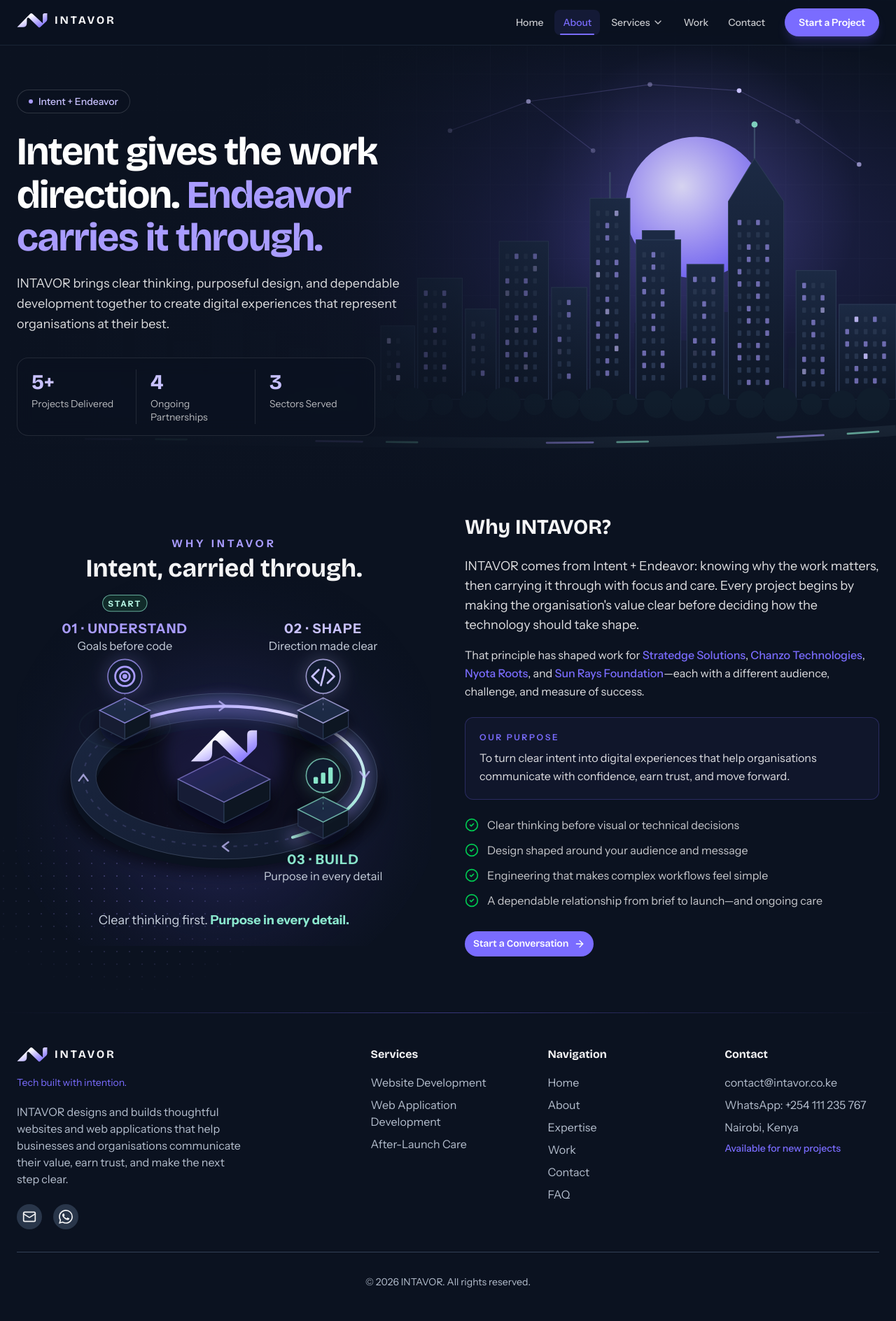
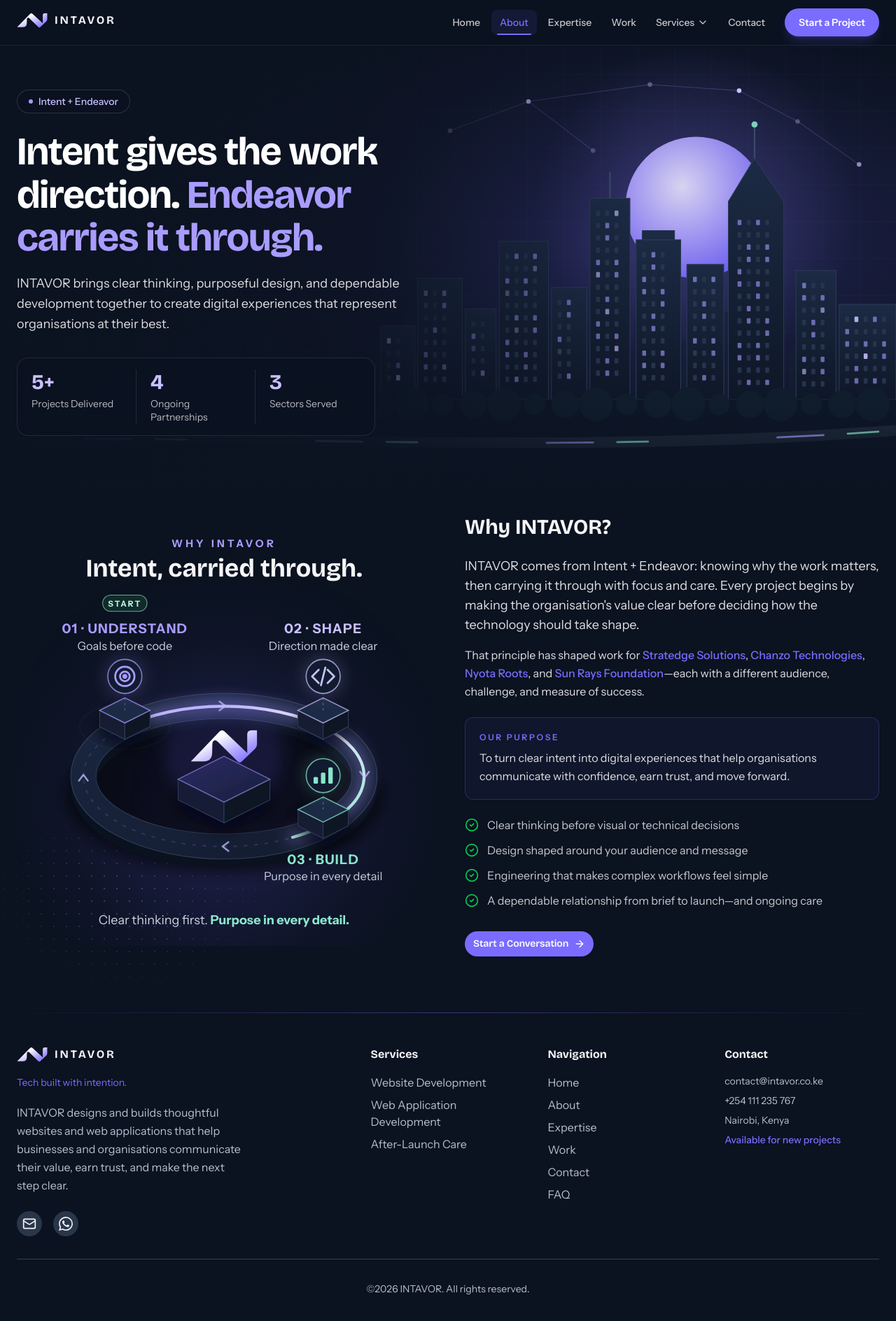
Before and after one commit to J-JMN/portfolio, a Next.js app: page /about in a window 1280 px wide. Shown: the top 1888 px of the page at 70% size. Built offline with nearby package versions, Linux system fonts and the light colour scheme.

Commit message:
better ui

```diff
--- a/components/layout/Footer.tsx
+++ b/components/layout/Footer.tsx
@@ -7,22 +7,22 @@ export default function Footer() {
   const currentYear = new Date().getFullYear();
 
   return (
-    <footer className="defer-render relative bg-background py-12">
+    <footer className="defer-render relative bg-background py-8 md:py-12">
       <GlowDivider />
       <div className="container mx-auto px-4 md:px-6">
-        <div className="grid grid-cols-1 gap-8 mb-8 md:grid-cols-5">
-          <div className="col-span-1 md:col-span-2">
+        <div className="mb-6 grid grid-cols-2 gap-x-5 gap-y-8 md:mb-8 md:grid-cols-5 md:gap-8">
+          <div className="order-1 col-span-2 text-center md:order-none md:col-span-2 md:text-left">
             <Link
               href="/"
-              className="mb-3 block"
+              className="mb-2 inline-block md:mb-3"
             >
               <BrandLogo />
             </Link>
-            <p className="mb-5 text-sm text-primary">{brandInfo.tagline}</p>
-            <p className="text-muted-foreground max-w-xs mb-6">
+            <p className="mb-3 text-sm text-primary md:mb-5">{brandInfo.tagline}</p>
+            <p className="mx-auto mb-4 max-w-md text-sm leading-relaxed text-muted-foreground md:mx-0 md:mb-6 md:max-w-xs md:text-base">
               {brandInfo.bio}
             </p>
-            <div className="flex gap-4">
+            <div className="flex justify-center gap-3 md:justify-start md:gap-4">
               {brandInfo.socials.map((social) => (
                 <a
                   key={social.name}
@@ -38,9 +38,9 @@ export default function Footer() {
             </div>
           </div>
 
-          <div>
-            <h3 className="font-heading font-bold mb-4">Services</h3>
-            <ul className="space-y-2">
+          <div className="order-3 min-w-0 md:order-none">
+            <h3 className="mb-3 font-heading font-bold md:mb-4">Services</h3>
+            <ul className="space-y-2 text-sm md:text-base">
               <li>
                 <Link
                   href="/services/website-development"
@@ -68,9 +68,11 @@ export default function Footer() {
             </ul>
           </div>
 
-          <div>
-            <h3 className="font-heading font-bold mb-4">Navigation</h3>
-            <ul className="space-y-2">
+          <div className="order-2 col-span-2 md:order-none md:col-span-1">
+            <h3 className="mb-3 text-center font-heading font-bold md:mb-4 md:text-left">
+              Navigation
+            </h3>
+            <ul className="grid grid-cols-3 gap-x-3 gap-y-2 text-center text-sm md:block md:space-y-2 md:text-left md:text-base">
               <li>
                 <Link
                   href="/"
@@ -122,13 +124,13 @@ export default function Footer() {
             </ul>
           </div>
 
-          <div>
-            <h3 className="font-heading font-bold mb-4">Contact</h3>
-            <ul className="space-y-2">
+          <div className="order-4 min-w-0 md:order-none">
+            <h3 className="mb-3 font-heading font-bold md:mb-4">Contact</h3>
+            <ul className="space-y-2 text-sm">
               <li>
                 <a
                   href={`mailto:${brandInfo.email}`}
-                  className="text-muted-foreground hover:text-primary transition-colors"
+                  className="break-all text-muted-foreground transition-colors hover:text-primary"
                 >
                   {brandInfo.email}
                 </a>
@@ -138,22 +140,22 @@ export default function Footer() {
                   href={brandInfo.whatsappUrl}
                   target="_blank"
                   rel="noopener noreferrer"
-                  className="text-muted-foreground hover:text-primary transition-colors"
+                  className="text-muted-foreground transition-colors hover:text-primary"
                 >
-                  WhatsApp: {brandInfo.phone}
+                  {brandInfo.phone}
                 </a>
               </li>
               <li className="text-muted-foreground">{brandInfo.location}</li>
-              <li className="text-primary font-medium text-sm">
+              <li className="text-xs font-medium text-primary md:text-sm">
                 {brandInfo.availability}
               </li>
             </ul>
           </div>
         </div>
 
-        <div className="border-t border-border pt-8 flex justify-center text-sm text-muted-foreground">
+        <div className="flex justify-center border-t border-border pt-5 text-center text-xs text-muted-foreground md:pt-8 md:text-sm">
           <p>
-            &copy; {currentYear} {brandInfo.name}. All rights reserved.
+            &copy;{currentYear} {brandInfo.name}. All rights reserved.
           </p>
         </div>
       </div>
--- a/components/layout/Navbar.tsx
+++ b/components/layout/Navbar.tsx
@@ -10,6 +10,7 @@ import BrandLogo from "@/components/layout/BrandLogo";
 const navItems = [
   { name: "Home", path: "/" },
   { name: "About", path: "/about" },
+  { name: "Expertise", path: "/experience" },
   { name: "Work", path: "/projects" },
   { name: "Contact", path: "/contact" },
 ];
@@ -26,14 +27,15 @@ const serviceItems = [
     path: "/services/web-application-development",
   },
   {
-    name: "Explore All Expertise",
-    description: "Services, process, and ongoing care.",
-    path: "/experience",
+    name: "After-Launch Care",
+    description: "Ongoing care for work we deliver.",
+    path: "/experience#partnerships",
   },
 ];
 
 export default function Navbar() {
   const [isOpen, setIsOpen] = useState(false);
+  const [isServicesOpen, setIsServicesOpen] = useState(false);
   const [scrolled, setScrolled] = useState(false);
   const pathname = usePathname();
 
@@ -54,7 +56,15 @@ export default function Navbar() {
     };
   }, []);
 
-  const closeMenu = () => setIsOpen(false);
+  const closeMenu = () => {
+    setIsOpen(false);
+    setIsServicesOpen(false);
+  };
+
+  const toggleMenu = () => {
+    if (isOpen) setIsServicesOpen(false);
+    setIsOpen((open) => !open);
+  };
 
   return (
     <div
@@ -88,7 +98,7 @@ export default function Navbar() {
             </Link>
 
             <div className="hidden lg:flex items-center gap-1">
-              {navItems.slice(0, 2).map((item) => {
+              {navItems.slice(0, 4).map((item) => {
                 const isActive =
                   item.path === "/"
                     ? pathname === "/"
@@ -121,7 +131,7 @@ export default function Navbar() {
                   aria-haspopup="menu"
                   className={cn(
                     "relative flex items-center gap-1 rounded-lg px-3 py-2 text-sm font-medium transition-all duration-300",
-                    pathname.startsWith("/services") || pathname === "/experience"
+                    pathname.startsWith("/services")
                       ? "bg-primary/10 text-primary"
                       : "text-foreground/80 hover:bg-white/5 hover:text-primary",
                   )}
@@ -149,7 +159,7 @@ export default function Navbar() {
                 </div>
               </div>
 
-              {navItems.slice(2).map((item) => {
+              {navItems.slice(4).map((item) => {
                 const isActive = pathname.startsWith(item.path);
                 return (
                   <Link
@@ -185,7 +195,7 @@ export default function Navbar() {
 
             <button
               className="lg:hidden p-2 text-foreground"
-              onClick={() => setIsOpen(!isOpen)}
+              onClick={toggleMenu}
               aria-expanded={isOpen}
               aria-controls="mobile-navigation"
               aria-label="Toggle menu"
@@ -205,8 +215,8 @@ export default function Navbar() {
             id="mobile-navigation"
             className="mobile-menu-enter overflow-hidden rounded-b-2xl border-t border-border/50 bg-background lg:hidden"
           >
-              <div className="px-4 py-4 flex flex-col gap-2">
-                {navItems.slice(0, 2).map((item) => {
+            <div className="flex flex-col gap-2 px-4 py-4">
+                {navItems.slice(0, 4).map((item) => {
                   const isActive =
                     item.path === "/"
                       ? pathname === "/"
@@ -227,7 +237,31 @@ export default function Navbar() {
                     </Link>
                   );
                 })}
-                <div className="rounded-xl border border-border/60 bg-card/30 p-2">
+                <button
+                  type="button"
+                  aria-expanded={isServicesOpen}
+                  aria-controls="mobile-services"
+                  onClick={() => setIsServicesOpen((open) => !open)}
+                  className={cn(
+                    "flex w-full items-center justify-between rounded-lg px-4 py-3 text-left text-base font-medium transition-colors",
+                    pathname.startsWith("/services")
+                      ? "bg-primary/10 text-primary"
+                      : "text-foreground/80 hover:bg-white/5 hover:text-primary",
+                  )}
+                >
+                  <span>Services</span>
+                  <ChevronDown
+                    className={cn(
+                      "h-4 w-4 transition-transform duration-300",
+                      isServicesOpen && "rotate-180",
+                    )}
+                  />
+                </button>
+                {isServicesOpen && (
+                  <div
+                    id="mobile-services"
+                    className="mobile-menu-enter rounded-xl border border-border/60 bg-card/30 p-2"
+                  >
                     <p className="px-3 pb-2 pt-1 text-xs font-semibold uppercase tracking-[0.16em] text-[#b7adff]">
                     Services
                     </p>
@@ -247,7 +281,8 @@ export default function Navbar() {
                       </Link>
                     ))}
                   </div>
-                {navItems.slice(2).map((item) => (
+                )}
+                {navItems.slice(4).map((item) => (
                   <Link
                     key={item.path}
                     href={item.path}
```
Lines whose indentation alone changed are shown as unchanged.
